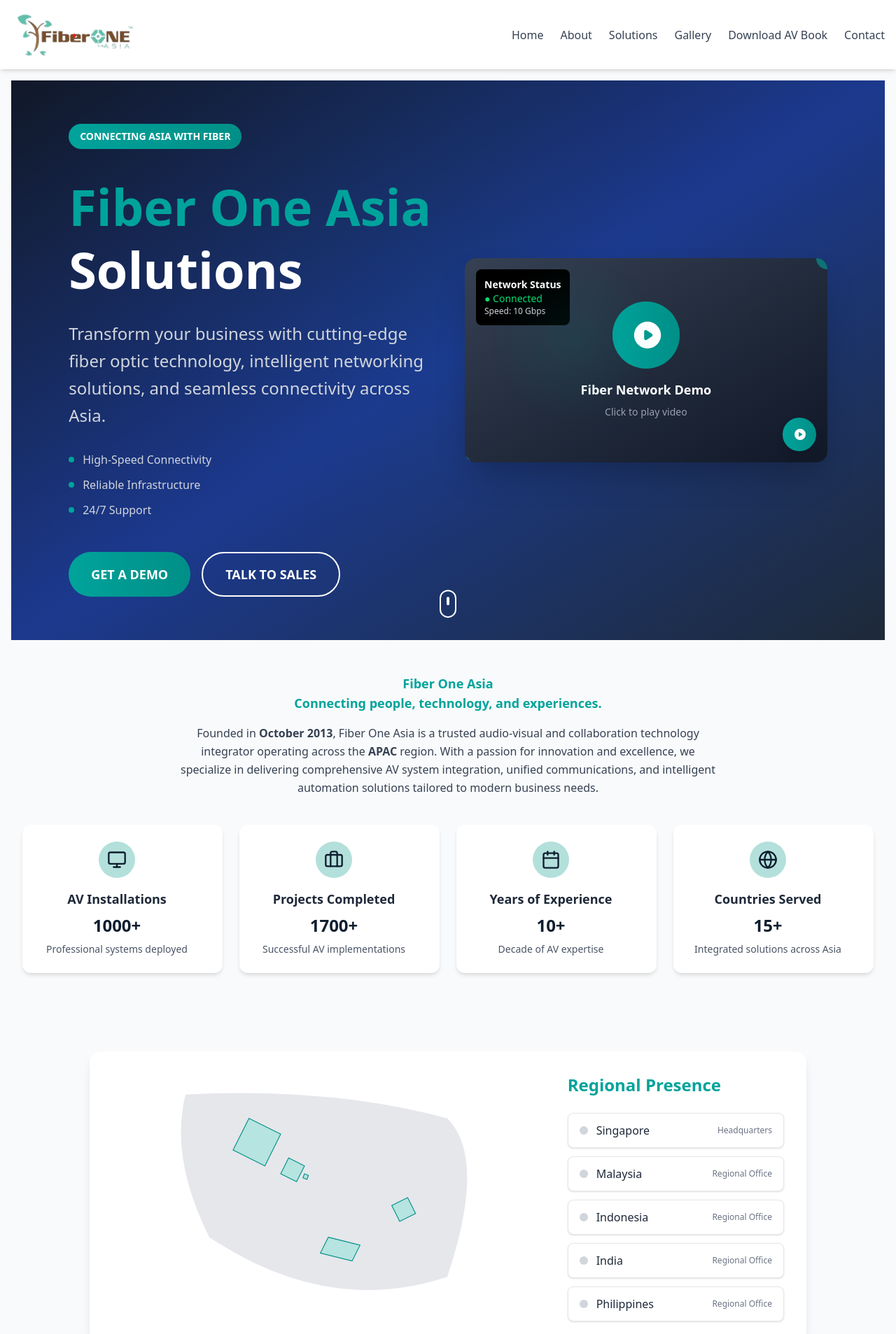
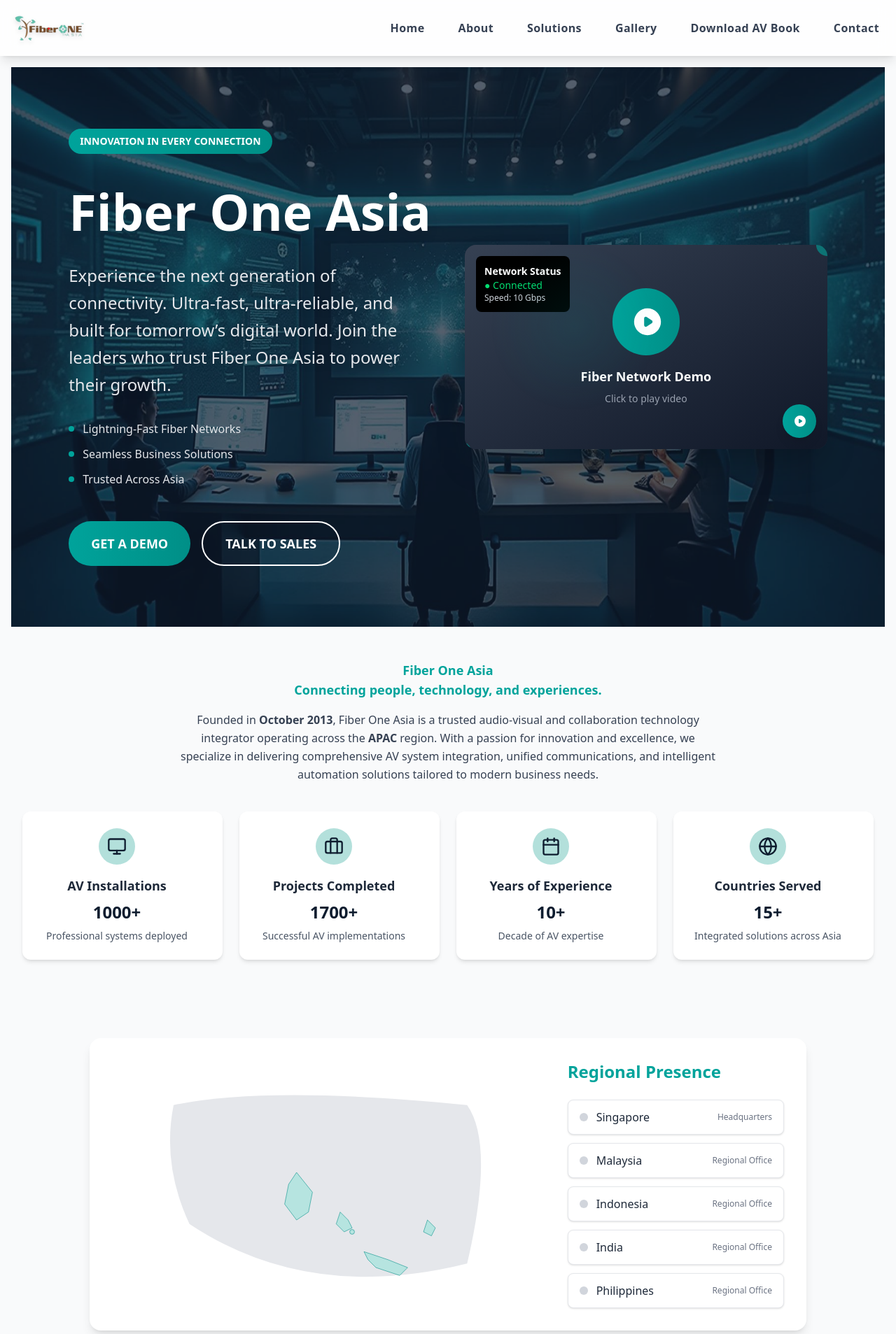
Before and after one commit to aya-bani/fiber-one-asia-prototype, a React (Vite) app: page / in a window 1280 px wide. Shown: the top 1907 px of the page at 70% size. Built offline with nearby package versions, Linux system fonts and the light colour scheme.

Commit message:
navbar : animation

```diff
--- a/src/components/HeroSection.jsx
+++ b/src/components/HeroSection.jsx
@@ -1,8 +1,8 @@
 import { motion } from "framer-motion";
 import VideoPlayer from "./VideoPlayer";
+import heroBg from "../assets/images/hero section.png";
 
 const HeroSection = () => {
-
   const containerVariants = {
     hidden: { opacity: 0 },
     visible: {
@@ -60,35 +60,21 @@
     }
   };
 
-
-
   return (
     <motion.div
-      className="min-h-screen bg-gradient-to-br from-gray-900 via-blue-900 to-gray-800 flex items-center justify-center relative overflow-hidden"
+      className="min-h-screen flex items-center justify-center relative overflow-hidden"
+      style={{
+        backgroundImage: `url(${heroBg})`,
+        backgroundSize: "cover",
+        backgroundPosition: "center",
+        backgroundRepeat: "no-repeat"
+      }}
       initial="hidden"
       animate="visible"
       variants={containerVariants}
     >
-      {/* Animated background elements */}
-      <motion.div
-        className="absolute inset-0 opacity-10"
-        animate={{
-          background: [
-            "radial-gradient(circle at 20% 50%, rgba(0, 163, 155, 0.3) 0%, transparent 50%)",
-            "radial-gradient(circle at 80% 20%, rgba(0, 163, 155, 0.3) 0%, transparent 50%)",
-            "radial-gradient(circle at 20% 50%, rgba(0, 163, 155, 0.3) 0%, transparent 50%)"
-          ]
-        }}
-        transition={{
-          duration: 8,
-          repeat: Infinity,
-          ease: "easeInOut"
-        }}
-      />
-
       {/* Grid layout */}
       <div className="max-w-7xl mx-auto px-6 grid lg:grid-cols-2 gap-12 items-center relative z-10">
-
         {/* Left Content */}
         <motion.div
           className="text-white space-y-8"
@@ -101,29 +87,27 @@
             animate={{ opacity: 1, y: 0 }}
             transition={{ delay: 0.2, duration: 0.6 }}
           >
-            CONNECTING ASIA WITH FIBER
+            INNOVATION IN EVERY CONNECTION
           </motion.div>
 
-          {/* Main Headline */}
+          {/* Main Headline - More attractive */}
           <motion.h1
-            className="text-4xl md:text-6xl lg:text-7xl font-bold leading-tight"
+            className="text-4xl md:text-6xl lg:text-7xl font-extrabold leading-tight drop-shadow-xl"
             variants={floatingVariants}
             animate="animate"
           >
-            <span className="text-[#00A39B]">Fiber One Asia</span>
-            <br />
-            <span className="text-white">Solutions</span>
+
+            <span >Fiber One Asia</span>
           </motion.h1>
 
-          {/* Sub-headline */}
+          {/* Sub-headline - More impactful */}
           <motion.p
-            className="text-xl md:text-2xl text-gray-300 leading-relaxed max-w-lg"
+            className="text-xl md:text-2xl text-gray-200 leading-relaxed max-w-lg drop-shadow-lg"
             initial={{ opacity: 0, y: 20 }}
             animate={{ opacity: 1, y: 0 }}
             transition={{ delay: 0.4, duration: 0.8 }}
           >
-            Transform your business with cutting-edge fiber optic technology,
-            intelligent networking solutions, and seamless connectivity across Asia.
+            Experience the next generation of connectivity. Ultra-fast, ultra-reliable, and built for tomorrow’s digital world. Join the leaders who trust Fiber One Asia to power their growth.
           </motion.p>
 
           {/* Benefits */}
@@ -135,15 +119,15 @@
           >
             <div className="flex items-center space-x-3">
               <div className="w-2 h-2 bg-[#00A39B] rounded-full"></div>
-              <span className="text-gray-300">High-Speed Connectivity</span>
+              <span className="text-gray-200">Lightning-Fast Fiber Networks</span>
             </div>
             <div className="flex items-center space-x-3">
               <div className="w-2 h-2 bg-[#00A39B] rounded-full"></div>
-              <span className="text-gray-300">Reliable Infrastructure</span>
+              <span className="text-gray-200">Seamless Business Solutions</span>
             </div>
             <div className="flex items-center space-x-3">
               <div className="w-2 h-2 bg-[#00A39B] rounded-full"></div>
-              <span className="text-gray-300">24/7 Support</span>
+              <span className="text-gray-200">Trusted Across Asia</span>
             </div>
           </motion.div>
 
@@ -187,39 +171,12 @@
             title="Fiber Network Demo"
             subtitle="Click to play video"
             showOverlay={true}
-            // Add your video file here when ready:
-            // videoSrc="/path/to/your/video.mp4"
-            // posterSrc="/path/to/your/poster.jpg"
+            // videoSrc and posterSrc can be added here
           />
         </motion.div>
       </div>
 
-      {/* Scroll indicator */}
-      <motion.div
-        className="absolute bottom-8 left-1/2 transform -translate-x-1/2"
-        animate={{
-          y: [0, 10, 0]
-        }}
-        transition={{
-          duration: 2,
-          repeat: Infinity,
-          ease: "easeInOut"
-        }}
-      >
-        <div className="w-6 h-10 border-2 border-white rounded-full flex justify-center">
-          <motion.div
-            className="w-1 h-3 bg-white rounded-full mt-2"
-            animate={{
-              y: [0, 12, 0]
-            }}
-            transition={{
-              duration: 2,
-              repeat: Infinity,
-              ease: "easeInOut"
-            }}
-          />
-        </div>
-      </motion.div>
+
     </motion.div>
   );
 };
--- a/src/components/Navbar.jsx
+++ b/src/components/Navbar.jsx
@@ -66,42 +66,49 @@
 
   return (
     <motion.nav
-      className="bg-white shadow-md sticky top-0 z-50"
+      className="bg-white/80 backdrop-blur-md shadow-lg sticky top-0 z-50"
       initial="hidden"
       animate="visible"
       variants={navVariants}
     >
-      <div className="max-w-7xl mx-auto px-4 flex justify-between items-center py-4">
+      <div className="max-w-7xl mx-auto px-4 flex justify-between items-center py-5">
         <motion.div
           initial={{ opacity: 0, scale: 0.8 }}
           animate={{ opacity: 1, scale: 1 }}
           transition={{ duration: 0.5 }}
         >
-          <img src="src\assets\images\logo fiber_one.png" alt="Fiber One Asia Logo" />
+          <motion.img
+            src="src/assets/images/logo fiber_one.png"
+            alt="Fiber One Asia Logo"
+            className="h-10 w-auto cursor-pointer drop-shadow-md"
+            whileHover={{ scale: 1.08, filter: "drop-shadow(0 4px 16px #00A39B33)" }}
+            transition={{ type: "spring", stiffness: 300 }}
+          />
         </motion.div>
 
         {/* Desktop Links */}
         <motion.ul
-          className="hidden md:flex space-x-6 font-medium"
+          className="hidden md:flex space-x-8 font-semibold tracking-wide"
           variants={navVariants}
         >
           {links.map((link, index) => (
-            <motion.li key={index} variants={linkVariants}>
+            <motion.li key={index} variants={linkVariants} className="relative">
               <motion.a
                 href={`#${link.toLowerCase().replace(/\s+/g, "-")}`}
-                className="text-gray-700 hover:text-[#00A39B] transition-colors duration-100 relative"
+                className="text-gray-700 hover:text-[#00A39B] transition-colors duration-150 relative px-2 py-1"
                 whileHover={{
-                  scale: 1.05,
+                  scale: 1.07,
                   color: "#00A39B"
                 }}
                 whileTap={{ scale: 0.95 }}
               >
                 {link}
-                <motion.div
-                  className="absolute -bottom-1 left-0 right-0 h-0.5 bg-[#00A39B]"
+                <motion.span
+                  className="absolute left-0 right-0 -bottom-0.5 h-0.5 bg-[#00A39B] rounded-full origin-left"
                   initial={{ scaleX: 0 }}
                   whileHover={{ scaleX: 1 }}
-                  transition={{ duration: 0.2 }}
+                  transition={{ duration: 0.25, type: "spring" }}
+                  style={{ display: "block" }}
                 />
               </motion.a>
             </motion.li>
@@ -145,13 +152,13 @@
       <AnimatePresence>
         {isOpen && (
           <motion.div
-            className="md:hidden px-4 pb-4 bg-white border-t border-gray-100"
+            className="md:hidden px-4 pb-4 bg-white/90 backdrop-blur-md border-t border-gray-100 shadow-lg rounded-b-2xl"
             variants={mobileMenuVariants}
             initial="closed"
             animate="open"
             exit="closed"
           >
-            <motion.ul className="space-y-3 font-medium">
+            <motion.ul className="space-y-3 font-semibold">
               {links.map((link, index) => (
                 <motion.li key={index} variants={mobileLinkVariants}>
                   <motion.a
--- a/src/components/RegionalPresence.jsx
+++ b/src/components/RegionalPresence.jsx
@@ -12,15 +12,6 @@
   { name: "Philippines", label: "Regional Office", code: "PH" },
 ];
 
-// SVG paths for the 5 countries (simplified for demo; you can replace with more detailed paths)
-const countryPaths = {
-  SG: "M 670 420 l 5 2 l -2 5 l -5 -2 z", // Singapore (tiny, demo only)
-  MY: "M 650 400 l 20 10 l -10 20 l -20 -10 z", // Malaysia
-  ID: "M 700 500 l 40 10 l -10 20 l -40 -10 z", // Indonesia
-  IN: "M 600 350 l 40 20 l -20 40 l -40 -20 z", // India
-  PH: "M 800 450 l 10 20 l -20 10 l -10 -20 z", // Philippines
-};
-
 const RegionalPresence = () => {
   const [hovered, setHovered] = useState(null);
 
@@ -29,29 +20,68 @@
       {/* SVG Map */}
       <div className="w-full md:w-2/3 flex justify-center">
         <svg
-          viewBox="500 300 400 300"
+          viewBox="0 0 900 600"
           width="100%"
           height="340"
           className="max-w-xl"
         >
           {/* Asia background (light gray) */}
+          <g>
+            {/* The rest of Asia (background) */}
+            <path d="M 60 100 Q 300 50 800 100 Q 870 200 800 500 Q 400 600 100 400 Q 30 250 60 100 Z" fill="#e5e7eb" />
+          </g>
+          {/* India */}
           <path
-            d="M 520 320 Q 700 310 850 350 Q 900 400 850 550 Q 700 600 550 500 Q 500 400 520 320 Z"
-            fill="#e5e7eb"
+            d="M 370 270 L 410 320 L 400 370 L 370 390 L 340 350 L 350 300 Z"
+            fill={hovered === "IN" ? HIGHLIGHT : "#b6e4e0"}
+            stroke="#008F87"
+            strokeWidth={hovered === "IN" ? 3 : 1}
+            style={{ cursor: "pointer", transition: "all 0.2s" }}
+            onMouseEnter={() => setHovered("IN")}
+            onMouseLeave={() => setHovered(null)}
           />
-          {/* Highlightable countries */}
-          {countries.map((c) => (
-            <path
-              key={c.code}
-              d={countryPaths[c.code]}
-              fill={hovered === c.code ? HIGHLIGHT : "#b6e4e0"}
-              stroke="#008F87"
-              strokeWidth={hovered === c.code ? 3 : 1}
-              style={{ cursor: "pointer", transition: "all 0.2s" }}
-              onMouseEnter={() => setHovered(c.code)}
-              onMouseLeave={() => setHovered(null)}
-            />
-          ))}
+          {/* Malaysia */}
+          <path
+            d="M 480 370 L 500 390 L 510 410 L 490 420 L 470 400 Z"
+            fill={hovered === "MY" ? HIGHLIGHT : "#b6e4e0"}
+            stroke="#008F87"
+            strokeWidth={hovered === "MY" ? 3 : 1}
+            style={{ cursor: "pointer", transition: "all 0.2s" }}
+            onMouseEnter={() => setHovered("MY")}
+            onMouseLeave={() => setHovered(null)}
+          />
+          {/* Singapore */}
+          <circle
+            cx="510"
+            cy="420"
+            r="6"
+            fill={hovered === "SG" ? HIGHLIGHT : "#b6e4e0"}
+            stroke="#008F87"
+            strokeWidth={hovered === "SG" ? 3 : 1}
+            style={{ cursor: "pointer", transition: "all 0.2s" }}
+            onMouseEnter={() => setHovered("SG")}
+            onMouseLeave={() => setHovered(null)}
+          />
+          {/* Indonesia */}
+          <path
+            d="M 540 470 L 600 490 L 650 510 L 630 530 L 570 510 L 550 490 Z"
+            fill={hovered === "ID" ? HIGHLIGHT : "#b6e4e0"}
+            stroke="#008F87"
+            strokeWidth={hovered === "ID" ? 3 : 1}
+            style={{ cursor: "pointer", transition: "all 0.2s" }}
+            onMouseEnter={() => setHovered("ID")}
+            onMouseLeave={() => setHovered(null)}
+          />
+          {/* Philippines */}
+          <path
+            d="M 700 390 L 720 410 L 710 430 L 690 420 Z"
+            fill={hovered === "PH" ? HIGHLIGHT : "#b6e4e0"}
+            stroke="#008F87"
+            strokeWidth={hovered === "PH" ? 3 : 1}
+            style={{ cursor: "pointer", transition: "all 0.2s" }}
+            onMouseEnter={() => setHovered("PH")}
+            onMouseLeave={() => setHovered(null)}
+          />
         </svg>
       </div>
       {/* Country List */}
```
Also changed, not shown: src/components/RegionalSection.jsx (deleted, +0 -9 lines), src/assets/images/hero section.png (added).
